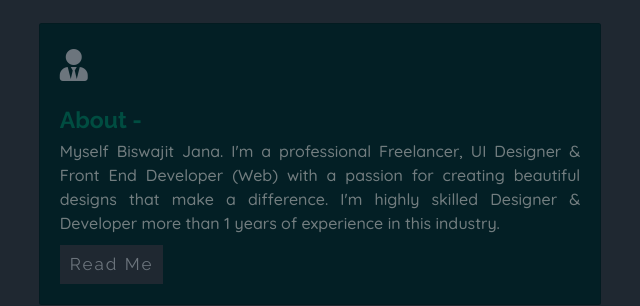
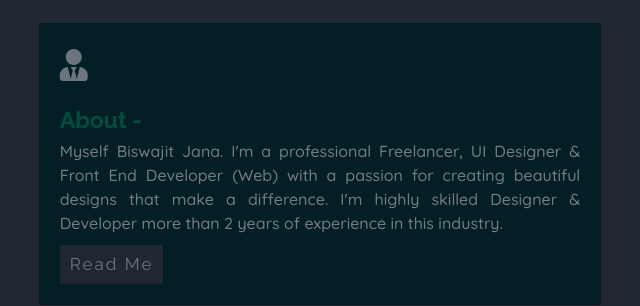
Before and after one commit to biswajit24/jana.github.io, a plain HTML site: page index.html in a window 1280 px wide. Shown: the part 980-1286 px from the top of the page, 320-960 px from the left. Drawn offline with nearby package versions, Linux system fonts and the light colour scheme.

Commit message:
biswajit commit

```diff
--- a/index.html
+++ b/index.html
@@ -104,7 +104,7 @@
             <div class="card-body">
               <h5 class="card-title text-capitalize">about -</h5>
               <p class="card-text">Myself Biswajit Jana. I'm a professional Freelancer, UI Designer & Front End Developer (Web) with a passion for creating beautiful designs that make a difference.
-                I'm highly skilled Designer & Developer more than 1 years of experience in this industry.
+                I'm highly skilled Designer & Developer more than 2 years of experience in this industry.
               </p>
 
               <button class="demo text-capitalize"><a href="#" >read me</a></button>
```
